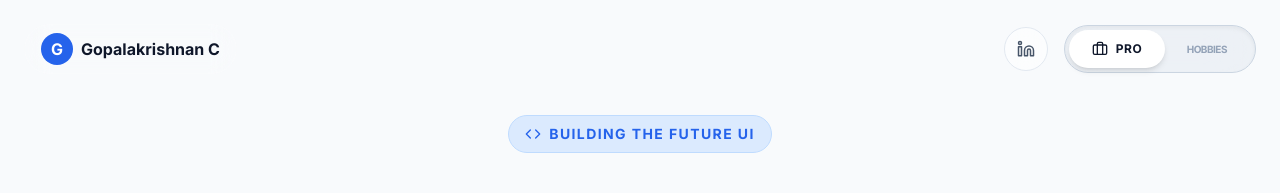
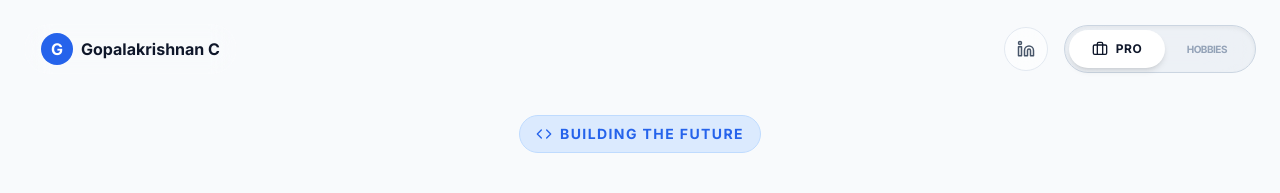
Before and after one commit to gopal1996/professional-and-adventure-portfolio, a React (Vite) app: page / in a window 1280 px wide. Shown: the top 193 px of the page. Built offline with nearby package versions, Linux system fonts and the light colour scheme.

Commit message:
Refactor Hero component for improved readability and update professional data with new AI-driven development pipeline and token optimization strategy descriptions.

```diff
--- a/components/layout/Hero.tsx
+++ b/components/layout/Hero.tsx
@@ -12,9 +12,8 @@ export function Hero({
 }) {
   return (
     <header
-      className={`relative h-screen flex items-center justify-center overflow-hidden ${
-        isAdventureMode ? 'text-white' : 'text-slate-900'
-      }`}
+      className={`relative h-screen flex items-center justify-center overflow-hidden ${isAdventureMode ? 'text-white' : 'text-slate-900'
+        }`}
     >
       <div className="absolute inset-0 -z-10 opacity-30">
         <Canvas>
@@ -42,14 +41,13 @@ export function Hero({
 
       <div className="text-center space-y-6 max-w-4xl px-6 relative z-10">
         <div
-          className={`inline-flex items-center gap-2 px-4 py-2 rounded-full text-sm font-bold uppercase tracking-widest ${
-            isAdventureMode
+          className={`inline-flex items-center gap-2 px-4 py-2 rounded-full text-sm font-bold uppercase tracking-widest ${isAdventureMode
               ? 'bg-orange-500/20 text-orange-400 border border-orange-500/30'
               : 'bg-blue-100 text-blue-600 border border-blue-200'
-          }`}
+            }`}
         >
           {isAdventureMode ? <Wind size={16} /> : <Code size={16} />}
-          {isAdventureMode ? 'Chasing Adrenaline' : 'Building the Future UI'}
+          {isAdventureMode ? 'Chasing Adrenaline' : 'Building the Future'}
         </div>
         <h1 className="text-6xl md:text-9xl font-black font-display leading-tight tracking-tighter">
           {isAdventureMode ? (
@@ -76,11 +74,10 @@ export function Hero({
         <div className="flex gap-4 justify-center pt-8">
           <button
             onClick={onDiveIn}
-            className={`flex items-center gap-2 px-10 py-5 rounded-full font-bold transition-all transform hover:scale-105 shadow-2xl ${
-              isAdventureMode
+            className={`flex items-center gap-2 px-10 py-5 rounded-full font-bold transition-all transform hover:scale-105 shadow-2xl ${isAdventureMode
                 ? 'bg-white text-slate-950 shadow-white/10'
                 : 'bg-slate-900 text-white shadow-slate-900/20'
-            }`}
+              }`}
           >
             Dive In
             <ChevronDown size={20} />
--- a/data/professional.ts
+++ b/data/professional.ts
@@ -20,7 +20,9 @@ const professionalData: ProfessionalData = {
       "startDate": "Dec 2024",
       "endDate": "Present",
       "currentlyWorking": true,
-      "description": `- Led the complete migration of the legacy application to **React Router 7** with **server-rendered components**, executing an iterative page-by-page rollout with **zero downtime** and a seamless transition from the legacy app.
+      "description": `- Pioneered an **AI-driven development pipeline**: once a PM publishes a feature spec in **Confluence**, the system auto-generates an **API contract** from the doc, scaffolds the implementation code, and converts **Figma designs to UI code** — accuracy varies with UI complexity, but the workflow eliminates most boilerplate and shifts the engineer's role to **review & refinement** rather than authoring.
+- Designed and implemented a **Token Optimization Strategy** to reduce LLM inference costs, evaluating multiple approaches: **prompt compression** (removing redundant context), **semantic caching** (reusing responses for similar inputs), **chunked context windows** (feeding only the relevant doc section per request), and **output schema constraints** (structured JSON responses to minimize token bloat). Applied the optimal mix per use-case to balance cost, latency, and accuracy.
+- Led the complete migration of the legacy application to **React Router 7** with **server-rendered components**, executing an iterative page-by-page rollout with **zero downtime** and a seamless transition from the legacy app.
 - Owned infrastructure and **Docker modernization**, implementing **multi-stage Docker builds** to support both legacy and new applications.
 - Set up **end-to-end observability**: error logging, RUM metrics, rate limiting, and reliability improvements across the stack.
 - Standardized and modernized the **Crowdin** translation workflow, fixing incorrect **German ITIL** terminology and creating an **ITIL-compliant multilingual glossary**.
```
